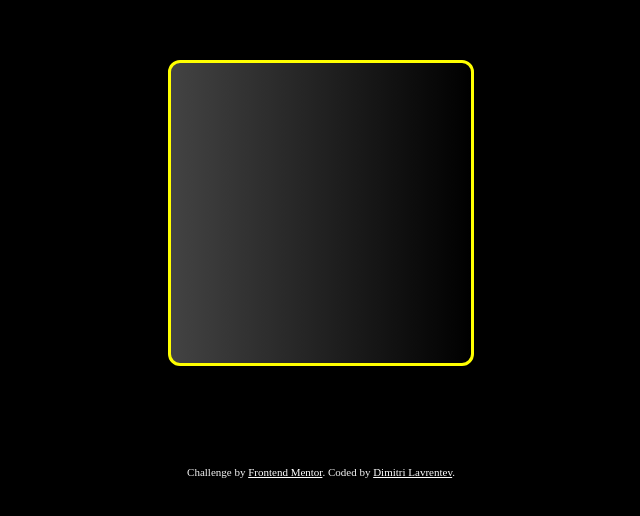
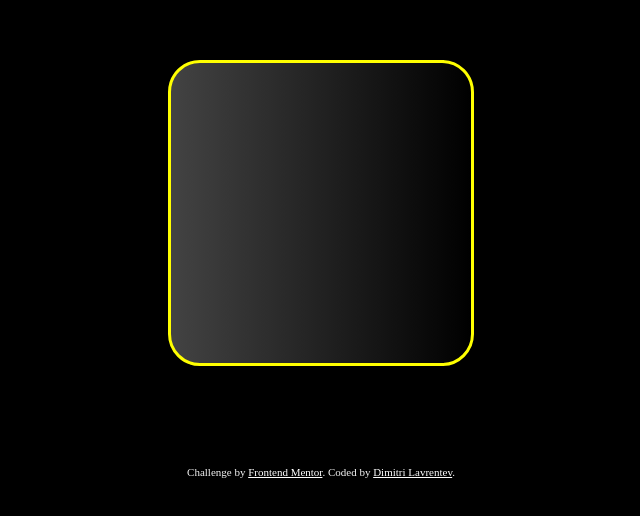
Before and after one commit to dlavrentev/interactive-rating-component-main, a plain HTML site: page index.html in a window 1280 px wide. Shown: the part 180-696 px from the top of the page, 319-959 px from the left. Drawn offline with Linux system fonts and the light colour scheme; files whose address does not match are found by name.

Commit message:
Update style.css

```diff
--- a/style.css
+++ b/style.css
@@ -23,6 +23,6 @@ body {
     margin: 0 auto;
     margin-top: 30vh;
     background-image: linear-gradient(to right, #434343 0%, black 100%);
-    border-radius: 12px;
+    border-radius: 32px;
 
 }
```
